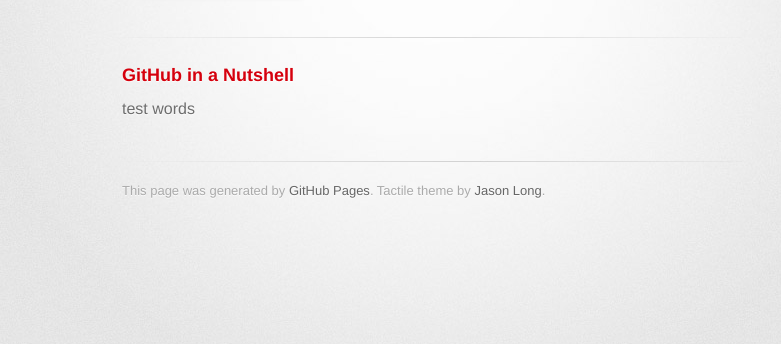
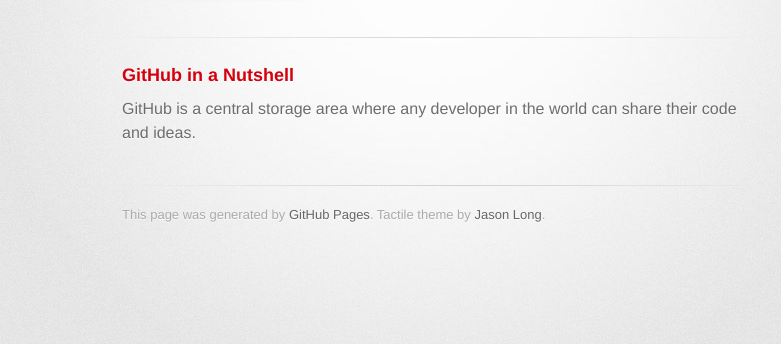
Before and after one commit to helenheyward/helenheyward.github.io, a plain HTML site: page index.html in a window 1280 px wide. Shown: the part 170-514 px from the top of the page, without its empty margins (208-989 px from the left). Drawn offline with Linux system fonts and the light colour scheme; a web font is replaced by a local one.

Commit message:
Update index.html

```diff
--- a/index.html
+++ b/index.html
@@ -31,7 +31,7 @@
           <h3>
 <a id="GitHub in a nutshell" class="anchor" href="#GitHub in a nutshell" aria-hidden="true"><span class="octicon octicon-link"></span></a>GitHub in a Nutshell</h3>
 
-<p>test words</p>
+<p>GitHub is a central storage area where any developer in the world can share their code and ideas.</p>
 
 
 
```
